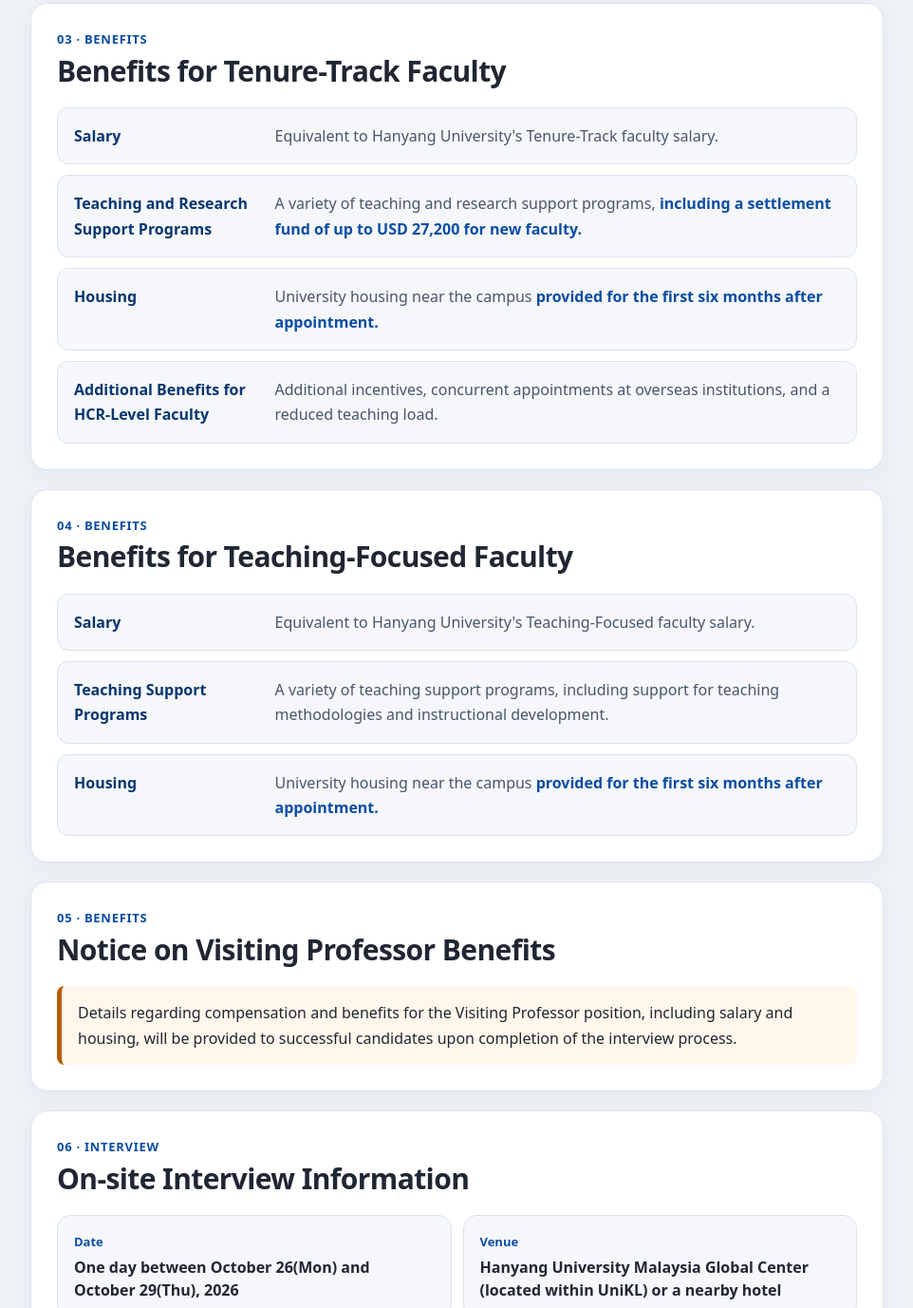
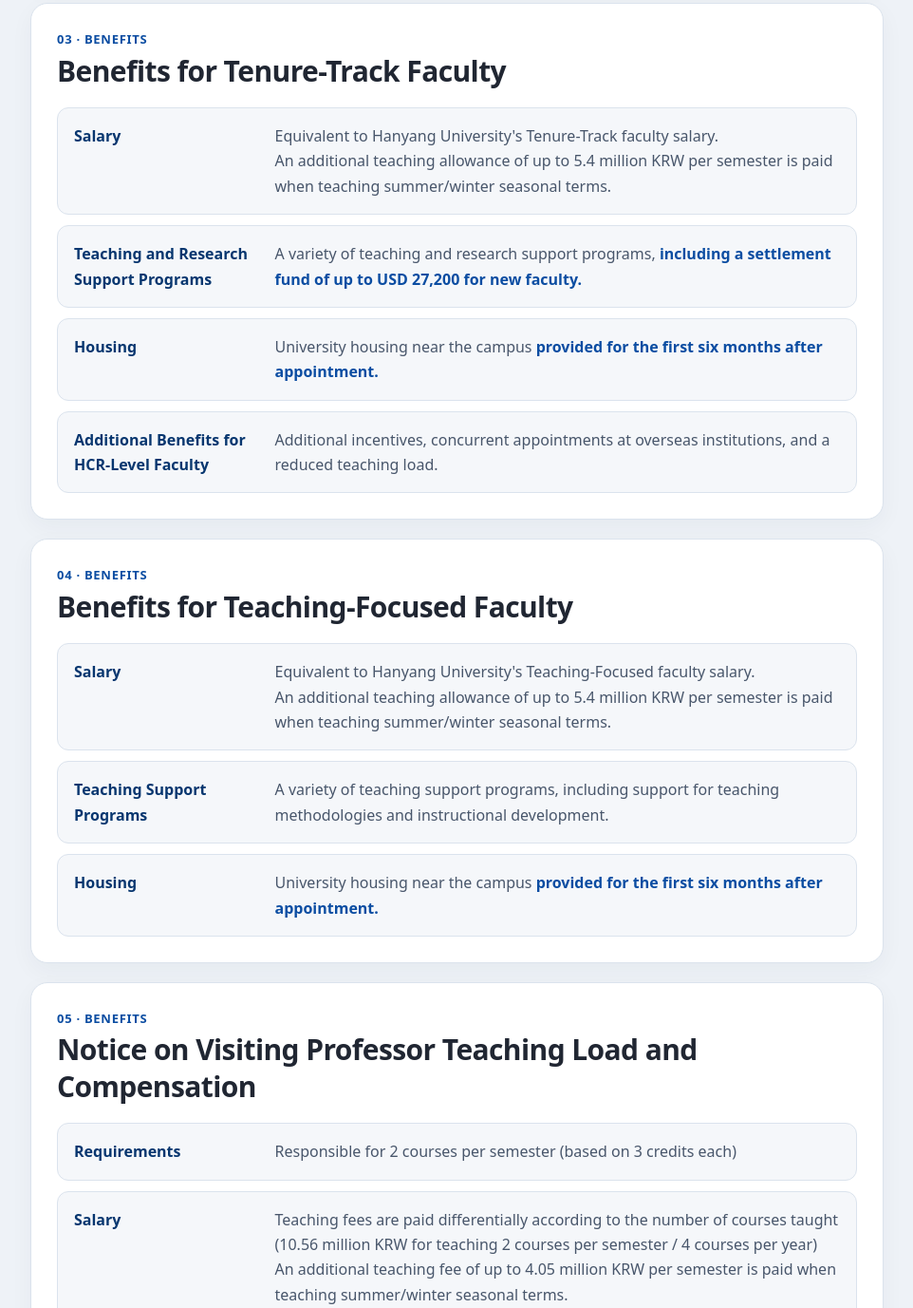
Before and after one commit to dsly-del/International-Faculty-Recruitment, a plain HTML site: page Hanyang_ERICA_International_Faculty_Recruitment (2).html in a window 1280 px wide. Shown: the part 1423-2800 px from the top of the page at 95% size, without its empty margins (299-1261 px from the left). Drawn offline with Linux system fonts and the light colour scheme.

Commit message:
Update faculty benefits and visiting professor compensation

```diff
--- a/Hanyang_ERICA_International_Faculty_Recruitment (2).html
+++ b/Hanyang_ERICA_International_Faculty_Recruitment (2).html
@@ -39,7 +39,7 @@
     <div class="content-layout">
       <nav class="side-nav" aria-label="Recruitment information menu">
         <div class="nav-title">INFORMATION</div>
-        <a href="#eligibility">Recruitment Field &amp; Eligibility</a><a href="#positions">Position Types</a><a href="#tenure-benefits">Tenure-Track Benefits</a><a href="#teaching-benefits">Teaching-Focused Benefits</a><a href="#visiting-benefits">Visiting Professor Benefits</a><a href="#interview">On-site Interview</a><a href="#apply">How to Apply</a>
+        <a href="#eligibility">Recruitment Field &amp; Eligibility</a><a href="#positions">Position Types</a><a href="#tenure-benefits">Tenure-Track Benefits</a><a href="#teaching-benefits">Teaching-Focused Benefits</a><a href="#visiting-benefits">Visiting Professor Teaching Load &amp; Compensation</a><a href="#interview">On-site Interview</a><a href="#apply">How to Apply</a>
       </nav>
 
       <div class="content">
@@ -64,7 +64,7 @@
         <section class="section" id="tenure-benefits">
           <div class="section-heading"><div class="kicker">03 · BENEFITS</div><h2>Benefits for Tenure-Track Faculty</h2></div>
           <ul class="benefit-list">
-            <li><strong>Salary</strong><span>Equivalent to Hanyang University's Tenure-Track faculty salary.</span></li>
+            <li><strong>Salary</strong><span>Equivalent to Hanyang University's Tenure-Track faculty salary.<br>An additional teaching allowance of up to 5.4 million KRW per semester is paid when teaching summer/winter seasonal terms.</span></li>
             <li><strong>Teaching and Research Support Programs</strong><span>A variety of teaching and research support programs, <strong class="settlement-highlight">including a settlement fund of up to USD 27,200 for new faculty.</strong></span></li>
             <li><strong>Housing</strong><span>University housing near the campus <strong class="settlement-highlight">provided for the first six months after appointment.</strong></span></li>
             <li><strong>Additional Benefits for HCR-Level Faculty</strong><span>Additional incentives, concurrent appointments at overseas institutions, and a reduced teaching load.</span></li>
@@ -74,15 +74,18 @@
         <section class="section" id="teaching-benefits">
           <div class="section-heading"><div class="kicker">04 · BENEFITS</div><h2>Benefits for Teaching-Focused Faculty</h2></div>
           <ul class="benefit-list">
-            <li><strong>Salary</strong><span>Equivalent to Hanyang University's Teaching-Focused faculty salary.</span></li>
+            <li><strong>Salary</strong><span>Equivalent to Hanyang University's Teaching-Focused faculty salary.<br>An additional teaching allowance of up to 5.4 million KRW per semester is paid when teaching summer/winter seasonal terms.</span></li>
             <li><strong>Teaching Support Programs</strong><span>A variety of teaching support programs, including support for teaching methodologies and instructional development.</span></li>
             <li><strong>Housing</strong><span>University housing near the campus <strong class="settlement-highlight">provided for the first six months after appointment.</strong></span></li>
           </ul>
         </section>
 
         <section class="section" id="visiting-benefits">
-          <div class="section-heading"><div class="kicker">05 · BENEFITS</div><h2>Notice on Visiting Professor Benefits</h2></div>
-          <div class="notice notice-warning inner-notice">Details regarding compensation and benefits for the Visiting Professor position, including salary and housing, will be provided to successful candidates upon completion of the interview process.</div>
+          <div class="section-heading"><div class="kicker">05 · BENEFITS</div><h2>Notice on Visiting Professor Teaching Load and Compensation</h2></div>
+          <ul class="benefit-list">
+            <li><strong>Requirements</strong><span>Responsible for 2 courses per semester (based on 3 credits each)</span></li>
+            <li><strong>Salary</strong><span>Teaching fees are paid differentially according to the number of courses taught (10.56 million KRW for teaching 2 courses per semester / 4 courses per year)<br>An additional teaching fee of up to 4.05 million KRW per semester is paid when teaching summer/winter seasonal terms.</span></li>
+          </ul>
         </section>
 
         <section class="section" id="interview">
```
Also changed, not shown: index.html (+8 -5 lines).
